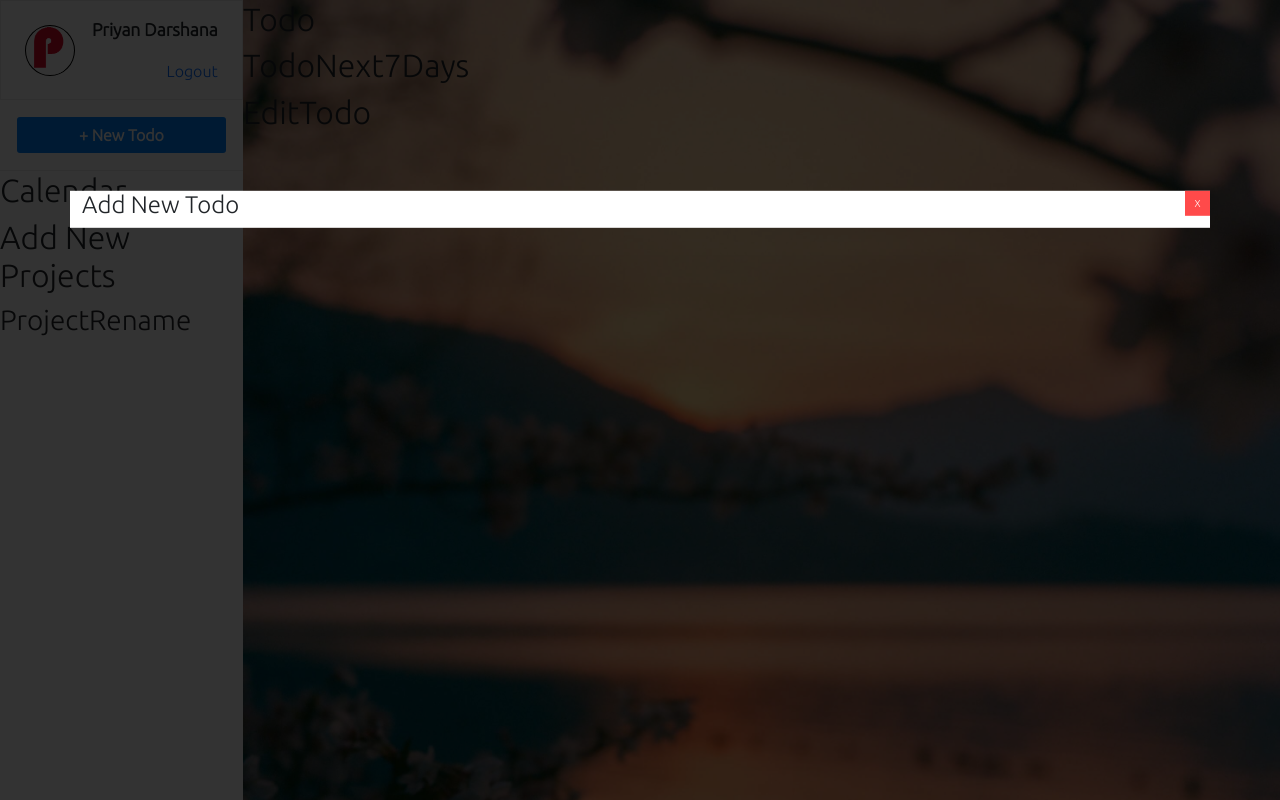
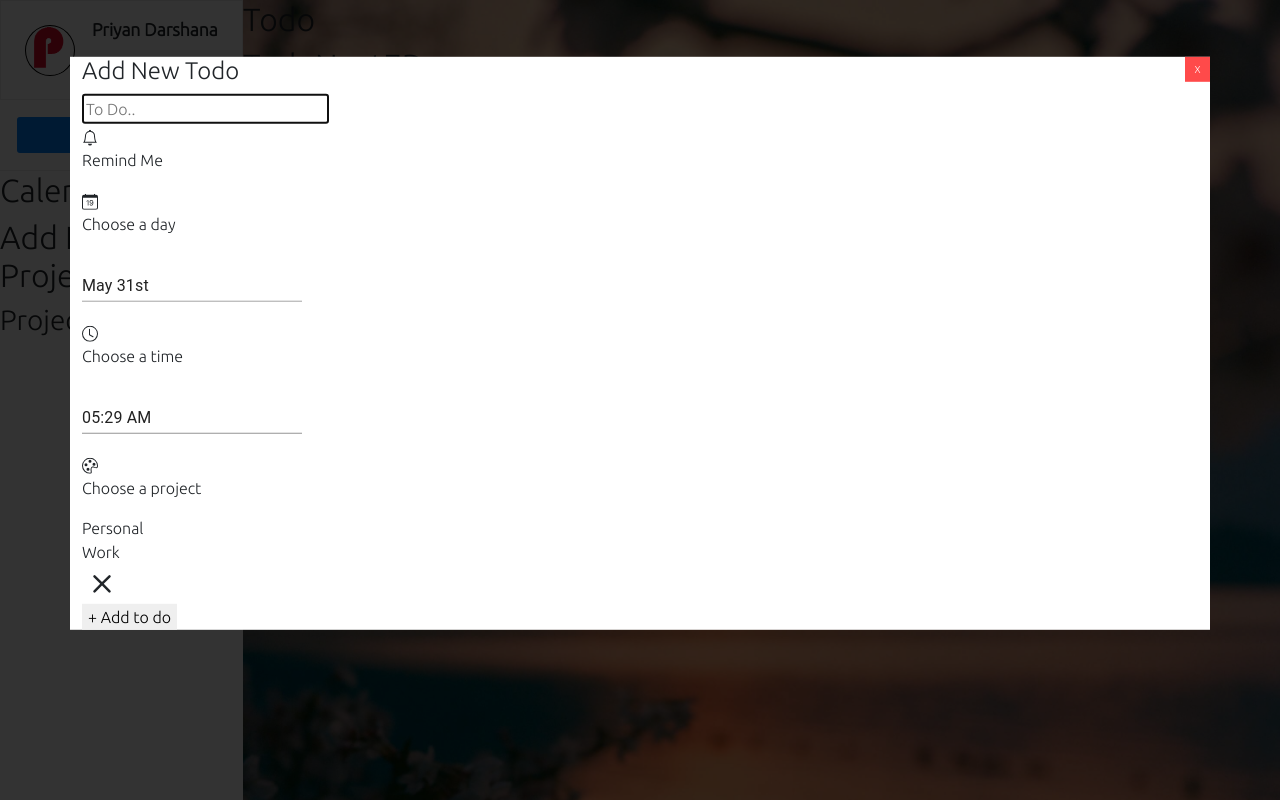
Before and after one commit to priyan1995/React-fundamenals, a React (Create React App) app: page /todo in a window 1280 px wide. Both pictures are taken after a click on the button "+ New Todo". Built offline with nearby package versions, Linux system fonts and the light colour scheme.

Commit message:
material UI pickers added for date and time

```diff
--- a/src/components/Todo/AddNewTodo.jsx
+++ b/src/components/Todo/AddNewTodo.jsx
@@ -1,9 +1,17 @@
 import React, { useState } from 'react';
+import { Bell, CalendarDate, Clock, Palette, X } from 'react-bootstrap-icons';
 import { CustomModal } from '../Common-Components/Modal';
+import DateFnsUtils from '@date-io/date-fns';
+import { DatePicker, MuiPickersUtilsProvider, TimePicker } from '@material-ui/pickers';
 
 export const AddNewTodo = () => {
 
     const [showModal, setShowModal] = useState(false);
+    const [text, setText] = useState();
+    const [day, setDay] = useState(new Date());
+    const [time, setTime] = useState(new Date());
+
+
 
     return (
         <>
@@ -14,7 +22,74 @@ export const AddNewTodo = () => {
                 </div>
 
                 <CustomModal showModal={showModal} setShowModal={setShowModal}>
-                    <h4>Add New Todo</h4>
+
+                    <MuiPickersUtilsProvider utils={DateFnsUtils}>
+                        <form>
+
+                            <div className='text'>
+                                <h4>Add New Todo</h4>
+                                <input
+                                    type='text'
+                                    value={text}
+                                    placeholder='To Do..'
+                                    autoFocus
+                                    onChange={(e) => setText(e.target.value)}
+
+                                />
+                            </div>
+                            <div className='remind'>
+                                <div className='title'>
+                                    <Bell />
+                                    <p>Remind Me</p>
+                                </div>
+
+                            </div>
+
+                            <div className='pick-day'>
+                                <div className='title'>
+                                    <CalendarDate />
+                                    <p>Choose a day</p>
+                                    <DatePicker
+                                        value={day}
+                                        onChange={day => setDay(day)} />
+                                </div>
+                            </div>
+
+                            <div className='pick-time'>
+                                <div className='title'>
+                                    <Clock />
+                                    <p>Choose a time</p>
+                                    <TimePicker
+                                        value={time}
+                                        onChange={time => setTime(time)}
+                                    />
+                                </div>
+                            </div>
+
+                            <div className='pick-project'>
+                                <div className='title'>
+                                    <Palette />
+                                    <p>Choose a project</p>
+                                </div>
+                                <div className='projects active'>
+                                    Personal
+                                </div>
+                                <div className='projects'>
+                                    Work
+                                </div>
+                            </div>
+
+                            <div className='cancel' onClick={() => setShowModal(false)}>
+                                <X size='40' />
+                            </div>
+
+                            <div className='confirm'>
+                                <button>+ Add to do</button>
+                            </div>
+
+
+                        </form>
+                    </MuiPickersUtilsProvider>
                 </CustomModal>
             </div>
 
```
Also changed, not shown: package.json (+11 -1 lines), 1 other file (tests, documents, lock files or other folders).
